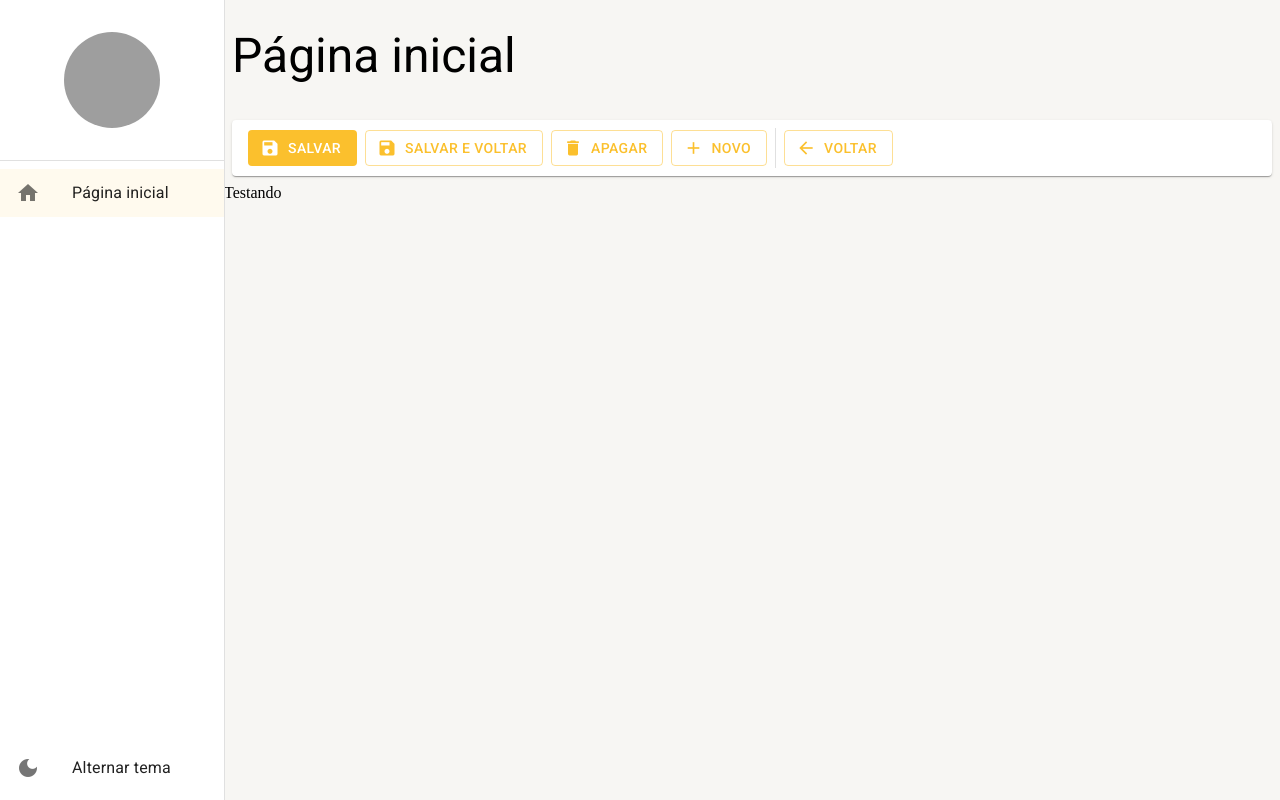
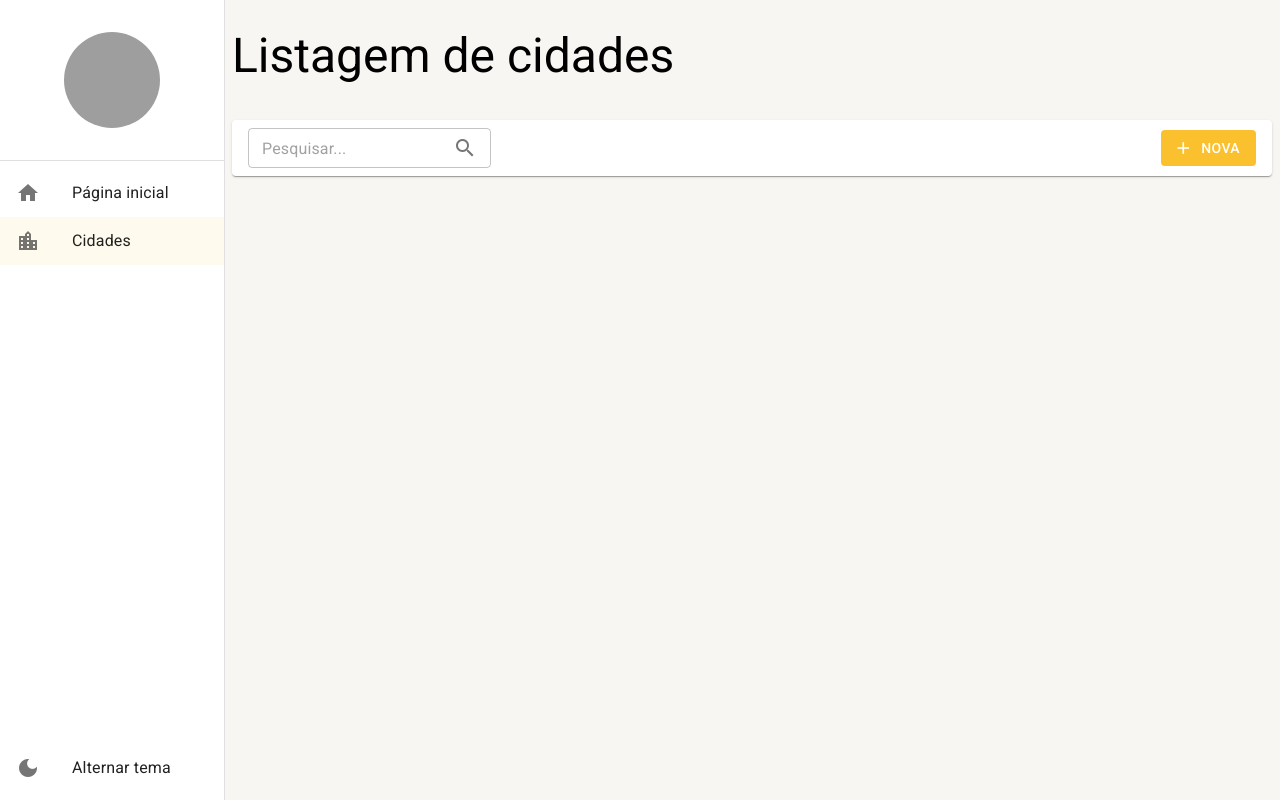
Before and after one commit to KellyBarbosa/react-mui-typescript, a React (Vite) app: page /cidades in a window 1280 px wide. Before the commit this address led to /pagina-inicial. Built offline with nearby package versions, Linux system fonts and the light colour scheme; grey boxes are pictures that could not be loaded.

Commit message:
Aula 24 - Iniciando a tela de listagem de cidades

```diff
--- /dev/null
+++ b/src/pages/cidades/ListagemDeCidade.tsx
@@ -0,0 +1,29 @@
+import { useMemo } from 'react';
+import { useSearchParams } from 'react-router-dom';
+
+import { FerramentasDaListagem } from '../../shared/components';
+import { LayoutBaseDePagina } from '../../shared/layouts';
+
+export const ListagemDeCidade: React.FC = () => {
+  const [searchParams, setSearchParams] = useSearchParams();
+
+  const busca = useMemo(() => {
+    return searchParams.get('busca') || '';
+  }, [searchParams]);
+
+  return (
+    <div>
+      <LayoutBaseDePagina
+        titulo="Listagem de cidades"
+        barraDeFerramentas={
+          <FerramentasDaListagem
+            textoBotaoNovo="Nova"
+            mostrarInputBusca
+            textoDaBusca={busca}
+            aoMudarTextoDeBusca={(texto) => setSearchParams({ busca: texto }, {replace: true})}
+          />
+        }
+      ></LayoutBaseDePagina>
+    </div>
+  );
+};
--- a/src/pages/index.ts
+++ b/src/pages/index.ts
@@ -1 +1,2 @@
 export * from './dashboard/Dashboard';
+export * from './cidades/ListagemDeCidade';
--- a/src/routes/index.tsx
+++ b/src/routes/index.tsx
@@ -1,6 +1,6 @@
 import { useEffect } from 'react';
 import { Routes, Route, Navigate } from 'react-router-dom';
-import { Dashboard } from '../pages';
+import { Dashboard, ListagemDeCidade } from '../pages';
 import { useDrawerContext } from '../shared/contexts';
 
 export const AppRoutes = () => {
@@ -13,6 +13,11 @@
         icon: 'home',
         path: '/pagina-inicial',
       },
+      {
+        label: 'Cidades',
+        icon: 'location_city',
+        path: '/cidades',
+      },
     ]);
   }, []);
 
@@ -20,6 +25,9 @@
     <Routes>
       <Route path="/pagina-inicial" element={<Dashboard />} />
 
+      <Route path="/cidades" element={<ListagemDeCidade />} />
+      {/* <Route path="/cidades/detalhe/:id" element={<ListagemDeCidade />} /> */}
+
       <Route path="*" element={<Navigate to="/pagina-inicial" />} />
     </Routes>
   );
```
